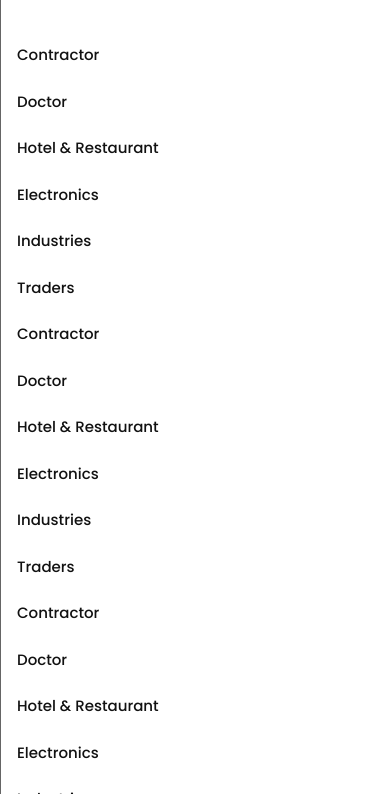
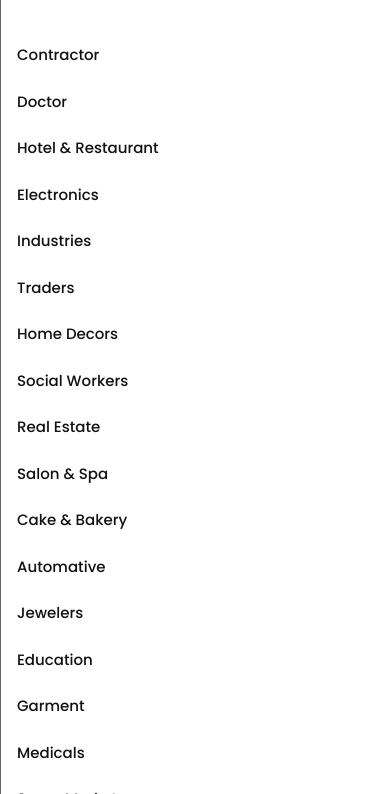
Before and after one commit to mrchishty8126/Buizz.com, a plain HTML site: page home.html in a window 390 px wide. Both pictures are taken after a click on the link "Others". Shown: the part 577-1371 px from the top of the page. Drawn offline with nearby package versions, Linux system fonts and the light colour scheme; a web font is replaced by a local one.

Commit message:
Updated home.html
1. Added Product quick view modal.
2. Added and designed Others category Offcanvas.
3. Done responsive.

```diff
--- a/home.html
+++ b/home.html
@@ -761,7 +761,7 @@
                     src="home svg/circle-dot-for-categories.svg" alt=""
                     class="jsx-314be73d0280ef0d account_image other-catg-img"></div>
 
-                <div class="jsx-314be73d0280ef0d account_text font15 fw500 color111 account_text-oth-catg oth-catg-div">Contractor</div>
+                <div class="jsx-314be73d0280ef0d account_text font15 fw500 color111 account_text-oth-catg oth-catg-div">Home Decors</div>
               </a>
             </li>
 
@@ -771,7 +771,7 @@
                     src="home svg/circle-dot-for-categories.svg" alt=""
                     class="jsx-314be73d0280ef0d account_image other-catg-img"></div>
 
-                <div class="jsx-314be73d0280ef0d account_text font15 fw500 color111 account_text-oth-catg oth-catg-div">Doctor</div>
+                <div class="jsx-314be73d0280ef0d account_text font15 fw500 color111 account_text-oth-catg oth-catg-div">Social Workers</div>
               </a>
             </li>
 
@@ -781,8 +781,7 @@
                     src="home svg/circle-dot-for-categories.svg" alt=""
                     class="jsx-314be73d0280ef0d account_image other-catg-img"></div>
 
-                <div class="jsx-314be73d0280ef0d account_text font15 fw500 color111 account_text-oth-catg oth-catg-div">Hotel & Restaurant
-                </div>
+                <div class="jsx-314be73d0280ef0d account_text font15 fw500 color111 account_text-oth-catg oth-catg-div">Real Estate</div>
               </a>
             </li>
 
@@ -793,7 +792,7 @@
                     src="home svg/circle-dot-for-categories.svg" alt=""
                     class="jsx-314be73d0280ef0d account_image other-catg-img"></div>
 
-                <div class="jsx-314be73d0280ef0d account_text font15 fw500 color111 account_text-oth-catg oth-catg-div">Electronics</div>
+                <div class="jsx-314be73d0280ef0d account_text font15 fw500 color111 account_text-oth-catg oth-catg-div">Salon & Spa</div>
               </a>
             </li>
 
@@ -803,7 +802,7 @@
                     src="home svg/circle-dot-for-categories.svg" alt=""
                     class="jsx-314be73d0280ef0d account_image other-catg-img"></div>
 
-                <div class="jsx-314be73d0280ef0d account_text font15 fw500 color111 account_text-oth-catg oth-catg-div">Industries</div>
+                <div class="jsx-314be73d0280ef0d account_text font15 fw500 color111 account_text-oth-catg oth-catg-div">Cake & Bakery</div>
               </a>
             </li>
 
@@ -813,7 +812,7 @@
                     src="home svg/circle-dot-for-categories.svg" alt=""
                     class="jsx-314be73d0280ef0d account_image other-catg-img"></div>
 
-                <div class="jsx-314be73d0280ef0d account_text font15 fw500 color111 account_text-oth-catg oth-catg-div">Traders</div>
+                <div class="jsx-314be73d0280ef0d account_text font15 fw500 color111 account_text-oth-catg oth-catg-div">Automative</div>
               </a>
             </li>
 
@@ -830,7 +829,7 @@
                     src="home svg/circle-dot-for-categories.svg" alt=""
                     class="jsx-314be73d0280ef0d account_image other-catg-img"></div>
 
-                <div class="jsx-314be73d0280ef0d account_text font15 fw500 color111 account_text-oth-catg oth-catg-div">Contractor</div>
+                <div class="jsx-314be73d0280ef0d account_text font15 fw500 color111 account_text-oth-catg oth-catg-div">Jewelers</div>
               </a>
             </li>
 
@@ -840,7 +839,7 @@
                     src="home svg/circle-dot-for-categories.svg" alt=""
                     class="jsx-314be73d0280ef0d account_image other-catg-img"></div>
 
-                <div class="jsx-314be73d0280ef0d account_text font15 fw500 color111 account_text-oth-catg oth-catg-div">Doctor</div>
+                <div class="jsx-314be73d0280ef0d account_text font15 fw500 color111 account_text-oth-catg oth-catg-div">Education</div>
               </a>
             </li>
 
@@ -850,8 +849,7 @@
                     src="home svg/circle-dot-for-categories.svg" alt=""
                     class="jsx-314be73d0280ef0d account_image other-catg-img"></div>
 
-                <div class="jsx-314be73d0280ef0d account_text font15 fw500 color111 account_text-oth-catg oth-catg-div">Hotel & Restaurant
-                </div>
+                <div class="jsx-314be73d0280ef0d account_text font15 fw500 color111 account_text-oth-catg oth-catg-div">Garment</div>
               </a>
             </li>
 
@@ -862,7 +860,7 @@
                     src="home svg/circle-dot-for-categories.svg" alt=""
                     class="jsx-314be73d0280ef0d account_image other-catg-img"></div>
 
-                <div class="jsx-314be73d0280ef0d account_text font15 fw500 color111 account_text-oth-catg oth-catg-div">Electronics</div>
+                <div class="jsx-314be73d0280ef0d account_text font15 fw500 color111 account_text-oth-catg oth-catg-div">Medicals</div>
               </a>
             </li>
 
@@ -872,7 +870,7 @@
                     src="home svg/circle-dot-for-categories.svg" alt=""
                     class="jsx-314be73d0280ef0d account_image other-catg-img"></div>
 
-                <div class="jsx-314be73d0280ef0d account_text font15 fw500 color111 account_text-oth-catg oth-catg-div">Industries</div>
+                <div class="jsx-314be73d0280ef0d account_text font15 fw500 color111 account_text-oth-catg oth-catg-div">Super Market</div>
               </a>
             </li>
 
@@ -882,7 +880,7 @@
                     src="home svg/circle-dot-for-categories.svg" alt=""
                     class="jsx-314be73d0280ef0d account_image other-catg-img"></div>
 
-                <div class="jsx-314be73d0280ef0d account_text font15 fw500 color111 account_text-oth-catg oth-catg-div">Traders</div>
+                <div class="jsx-314be73d0280ef0d account_text font15 fw500 color111 account_text-oth-catg oth-catg-div">Others</div>
               </a>
             </li>
 
@@ -892,30 +890,6 @@
       </div>
     </div>
   </div>
-
-  <!--      <li><a href="#">Contractor</a></li>
-            <li><a href="#">Doctor</a></li>
-            <li><a href="#">Hotel & Restaurant</a></li>
-            <li><a href="#">Electronics</a></li>
-            <li><a href="#">Industries</a></li>
-            <li><a href="#">Traders</a></li>
-
-            <li><a href="#">Home Decors</a></li>
-            <li><a href="#">Social Workers</a></li>
-            <li><a href="#">Real Estate</a></li>
-            <li><a href="#">Salon & Spa</a></li>
-            <li><a href="#">Cake & Bakery</a></li>
-            <li><a href="#">Automative</a></li>
-
-             <li><a href="#">Jewelers</a></li>
-            <li><a href="#">Education</a></li>
-            <li><a href="#">Garment</a></li>
-            <li><a href="#">Medicals</a></li>
-            <li><a href="#">Super Market</a></li>
-            <li><a href="#">Others</a></li> -->
-
-
-
 
   <!---------------- Quick View Modal ----------------->
   <div class="modal fade" id="quickViewModal" tabindex="-1" aria-labelledby="quickViewModalLabel" aria-hidden="true">
```
